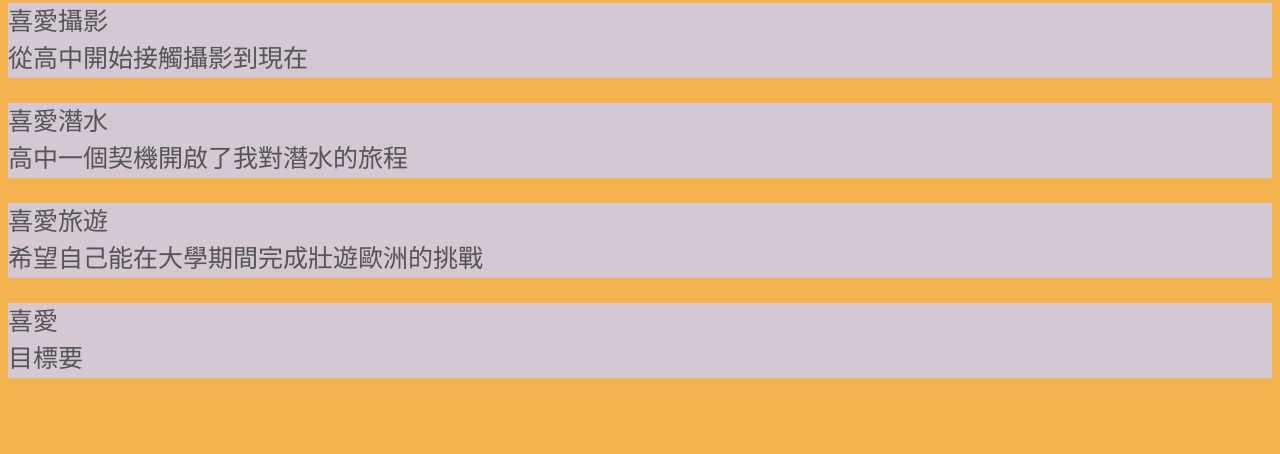
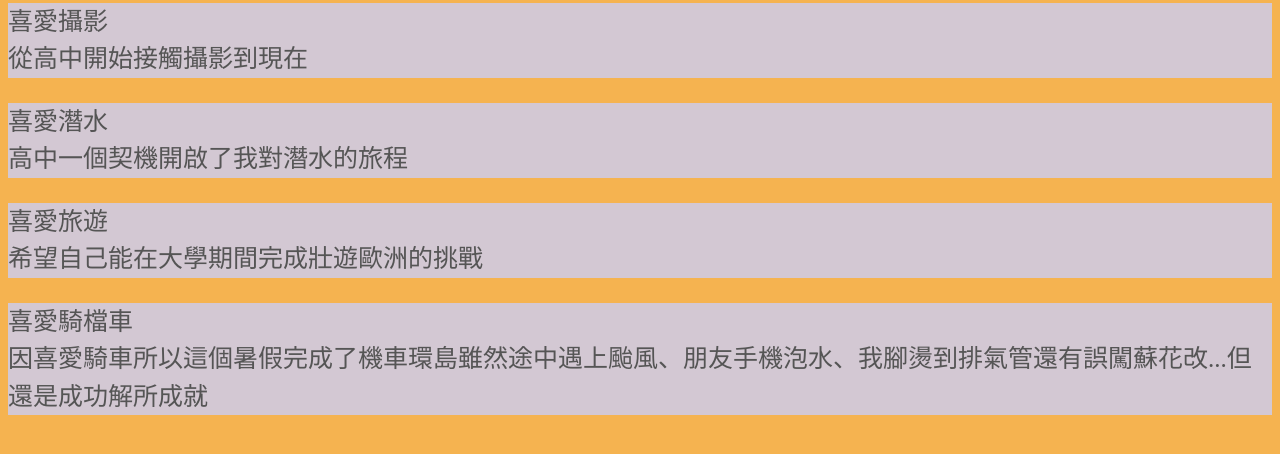
Before and after one commit to SHENGERALD/CC, a plain HTML site: page index.html in a window 1280 px wide. Shown: the part 102-556 px from the top of the page. Drawn offline with nearby package versions, Linux system fonts and the light colour scheme.

Commit message:
Add files via upload

```diff
--- a/index.html
+++ b/index.html
@@ -30,8 +30,8 @@
    </div><p>
 
    <div>
-    喜愛<br>
-      目標要
+    喜愛騎檔車<br>
+      因喜愛騎車所以這個暑假完成了機車環島雖然途中遇上颱風、朋友手機泡水、我腳燙到排氣管還有誤闖蘇花改...但還是成功解所成就
    </div>
 
     <marquee behavior=side direction=up ><P Align=right><P Align=right> <img src="C:\Users\user\Desktop\Blog\public\DSC_1337.jpg" height="200px" width="300px"></marquee>
```
